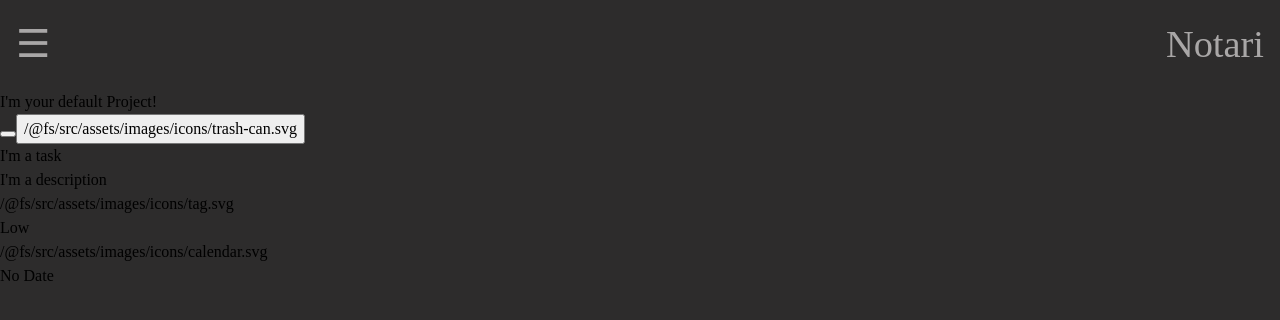
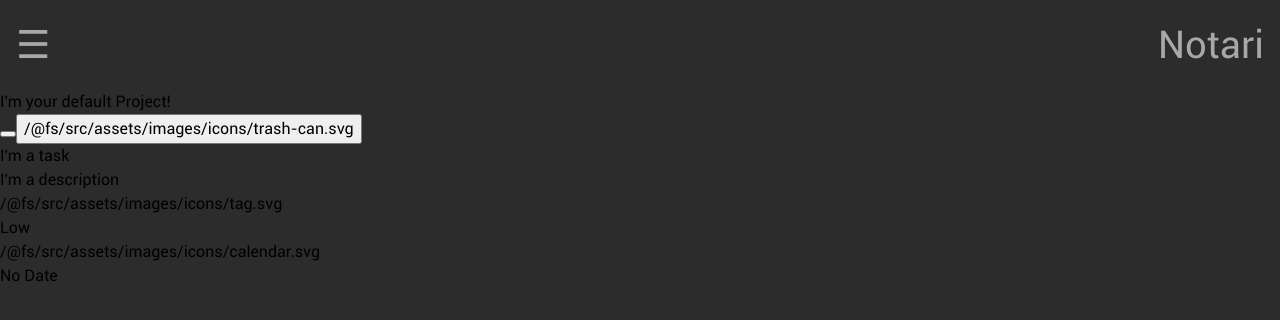
Before and after one commit to circobit/todo-list, a website built with webpack: page src/template.html in a window 1280 px wide. Built offline with nearby package versions, Linux system fonts and the light colour scheme.

Commit message:
add 'Roboto' font

```diff
--- a/src/style.css
+++ b/src/style.css
@@ -40,10 +40,38 @@ h1, h2, h3, h4, h5, h6 {
 }
 
 
+/* Fonts */
+
+@font-face {
+	font-family: "Roboto";
+	src: url("./assets/fonts/Roboto-Regular.ttf") format("truetype");
+	font-weight: 400;
+	font-style: normal;
+	font-display: swap;
+}
+
+@font-face {
+	font-family: "Roboto";
+	src: url("./assets/fonts/Roboto-Bold.ttf") format("truetype");
+	font-weight: 700;
+	font-style: normal;
+	font-display: swap;
+}
+
+@font-face {
+	font-family: "Roboto";
+	src: url("./assets/fonts/Roboto-Black.ttf") format("truetype");
+	font-weight: 900;
+	font-style: normal;
+	font-display: swap;
+}
+
+
 /* Body */
 
 body {
 	background-color: rgb(45, 44, 44);
+	font-family: "Roboto";
 }
 
 /* Main container */
```
Also changed, not shown: src/assets/fonts/Roboto-Black.ttf (added), src/assets/fonts/Roboto-Bold.ttf (added), src/assets/fonts/Roboto-Regular.ttf (added).
